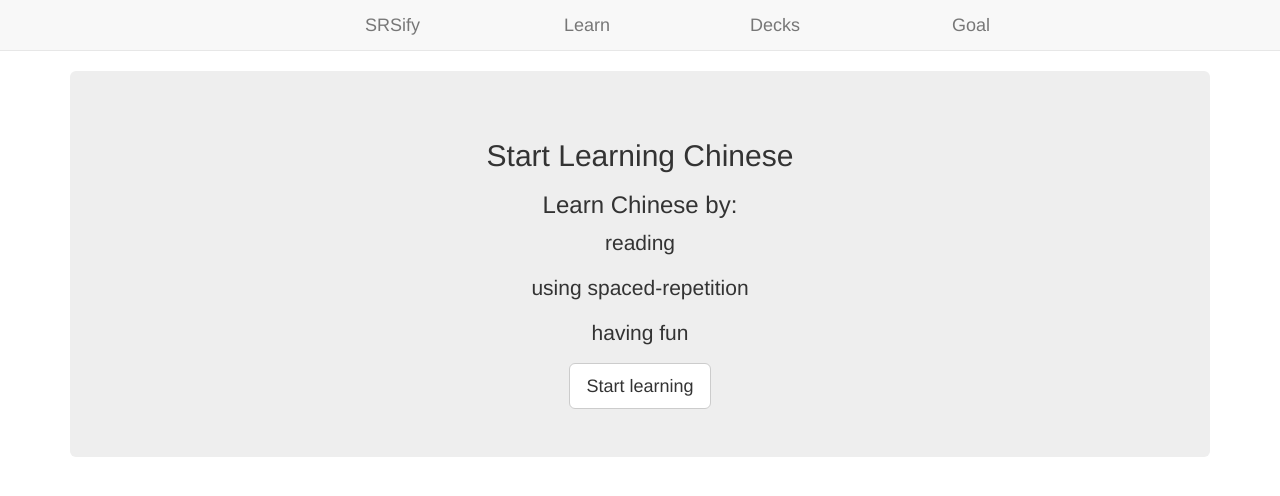
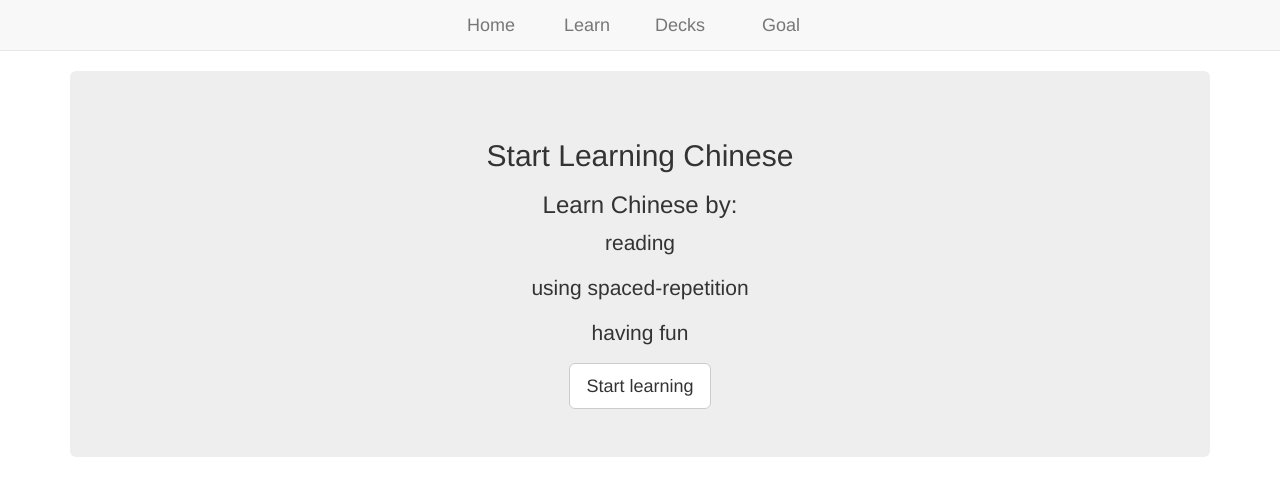
Before and after one commit to bryanjenningz/SRSify, a plain HTML site: page public/index.html in a window 1280 px wide. Drawn offline with nearby package versions, Linux system fonts and the light colour scheme; some packages are replaced by stand-ins of ours.

Commit message:
adjust nav styling

```diff
--- a/public/index.html
+++ b/public/index.html
@@ -16,10 +16,10 @@
   <nav class="navbar navbar-default navbar-static-top">
     <div class="container">
       <div class="navbar-brand-header">
-        <div class="col-xs-3 col-sm-2 col-sm-offset-2"><a class="navbar-brand" href="#/" style="float: right;">SRSify</a></div>
-        <div class="col-xs-3 col-sm-2"><a class="navbar-brand" href="#/learn" style="float: right;">Learn</a></div>
-        <div class="col-xs-3 col-sm-2"><a class="navbar-brand" href="#/decks" style="float: right;">Decks</a></div>
-        <div class="col-xs-3 col-sm-2"><a class="navbar-brand" href="#/goal" style="float: right;">Goal</a></div>
+        <div class="col-xs-3 col-sm-2 col-sm-offset-2  col-lg-1 col-lg-offset-4"><a class="navbar-brand" href="#/" style="float: right;">Home</a></div>
+        <div class="col-xs-3 col-sm-2 col-lg-1"><a class="navbar-brand" href="#/learn" style="float: right;">Learn</a></div>
+        <div class="col-xs-3 col-sm-2 col-lg-1"><a class="navbar-brand" href="#/decks" style="float: right;">Decks</a></div>
+        <div class="col-xs-3 col-sm-2 col-lg-1"><a class="navbar-brand" href="#/goal" style="float: right;">Goal</a></div>
       </div>
     </div>
   </nav>
```
